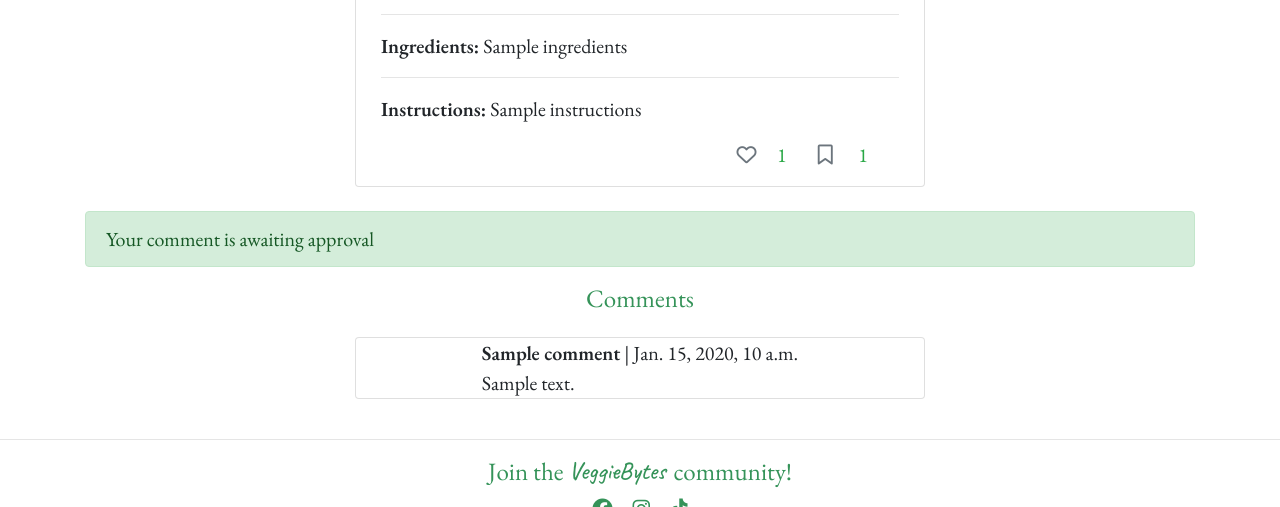
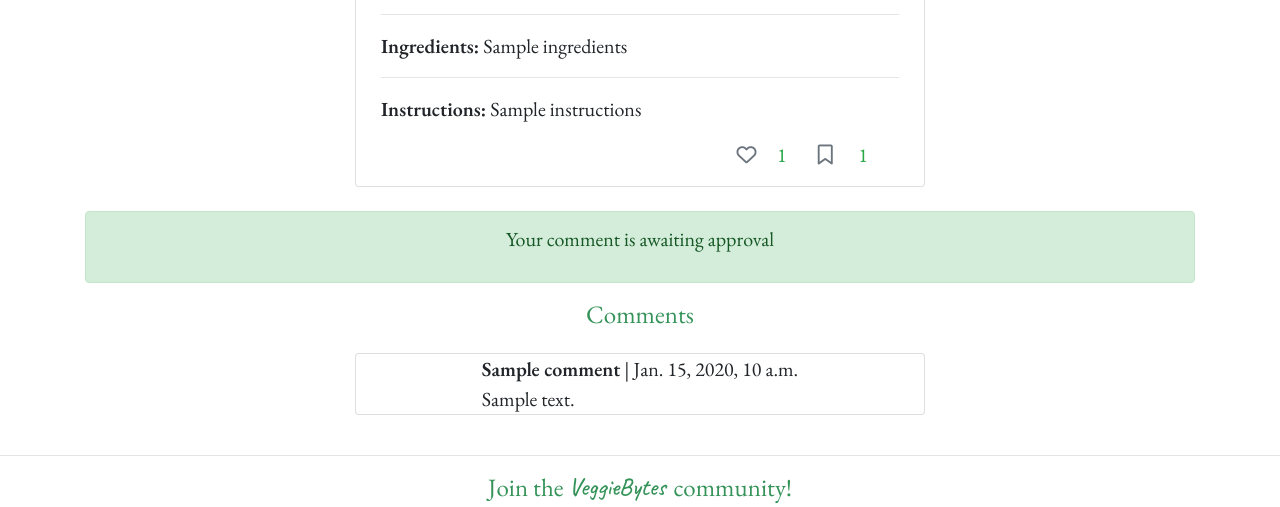
Before and after one commit to BGCG/project4, a Django app: template templates/recipe_detail.html in a window 1280 px wide. Shown: the part 759-1266 px from the top of the page. Run offline with Django 3.2, Linux system fonts and the light colour scheme; the template is opened without the code that fills it: most values are stand-ins (such as "Sample title", 1, 10 or a date in 2020); grey boxes marked "Sample" are stand-in pictures; some libraries are stand-ins or nearby versions; some web fonts are replaced.

Commit message:
Align center alert message for comment approval

```diff
--- a/static/css/style.css
+++ b/static/css/style.css
@@ -221,6 +221,10 @@ body > footer > ul, #content > footer > ul {
     text-align: center;
 }
 
+#comment-info {
+    text-align: center;
+}
+
 /* logout, login and register page styling */
 
 #logout-background, #login-background, #signup-background {
--- a/templates/recipe_detail.html
+++ b/templates/recipe_detail.html
@@ -88,7 +88,7 @@
 <div class="container">
     {% if comment %}
     <div class="alert alert-success" role="alert">
-        Your comment is awaiting approval </div>
+        <p id="comment-info">Your comment is awaiting approval</p></div>
     {% else %}
     {% if user.is_authenticated %}
     <h3 class="recipe-comment-title">Leave a comment</h3>
```
